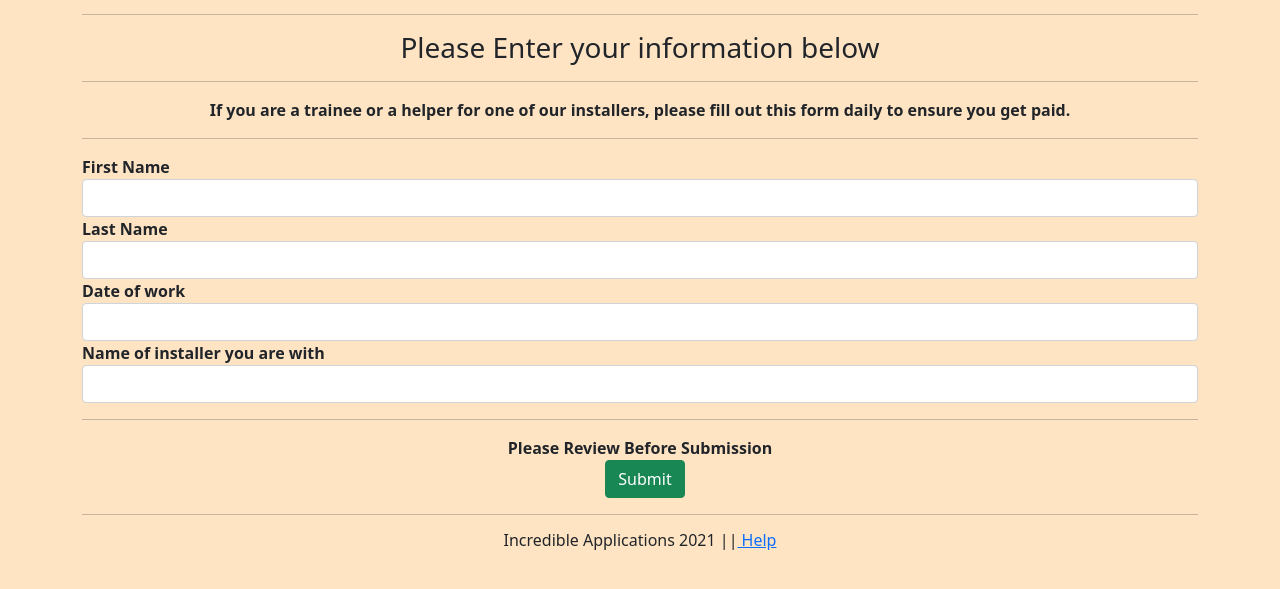
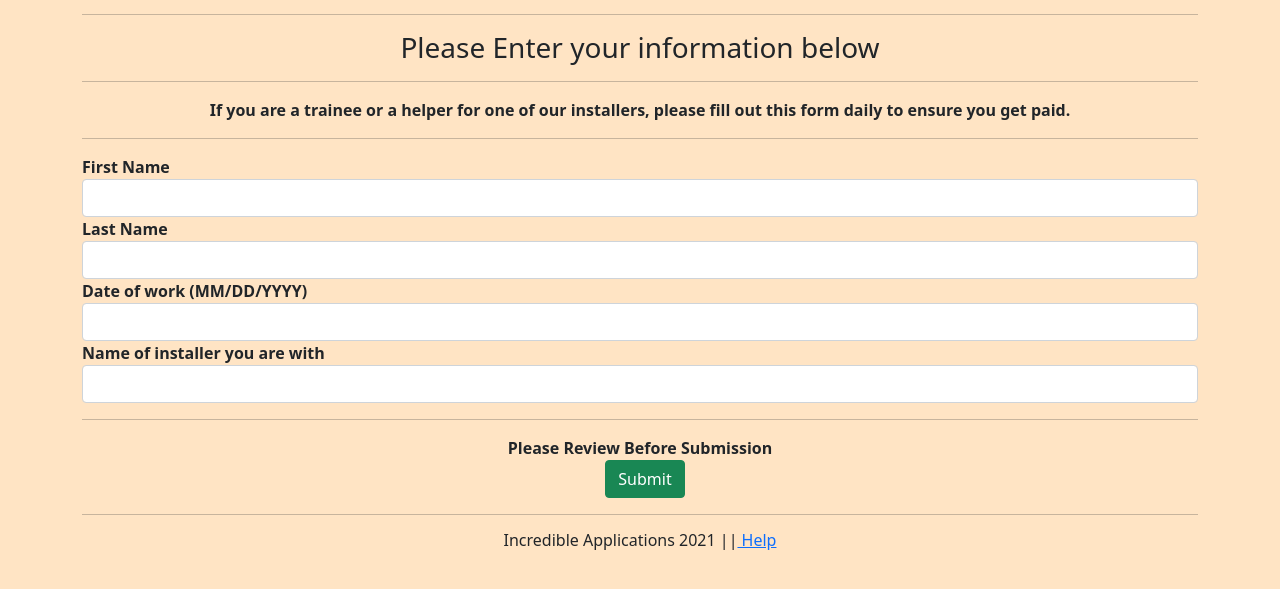
Before and after one commit to jwilly117/IncredibleHelperLog, a plain HTML site: page index.html in a window 1280 px wide. Shown: the part 137-726 px from the top of the page. Drawn offline with nearby package versions, Linux system fonts and the light colour scheme.

Commit message:
Adding date preformat

```diff
--- a/index.html
+++ b/index.html
@@ -48,7 +48,7 @@
             <input type="text" id="firstName" class="form-control" aria-label="Sizing example input" aria-describedby="inputGroup-sizing-sm">
             Last Name
             <input type="text" id="lastName" class="form-control" aria-label="Sizing example input" aria-describedby="inputGroup-sizing-sm">
-            Date of work
+            Date of work  (MM/DD/YYYY)
             <input type="text" id="date" class="form-control" aria-label="Sizing example input" aria-describedby="inputGroup-sizing-sm">
             Name of installer you are with
             <input type="text" id="installer" class="form-control" aria-label="Sizing example input" aria-describedby="inputGroup-sizing-sm">
```
